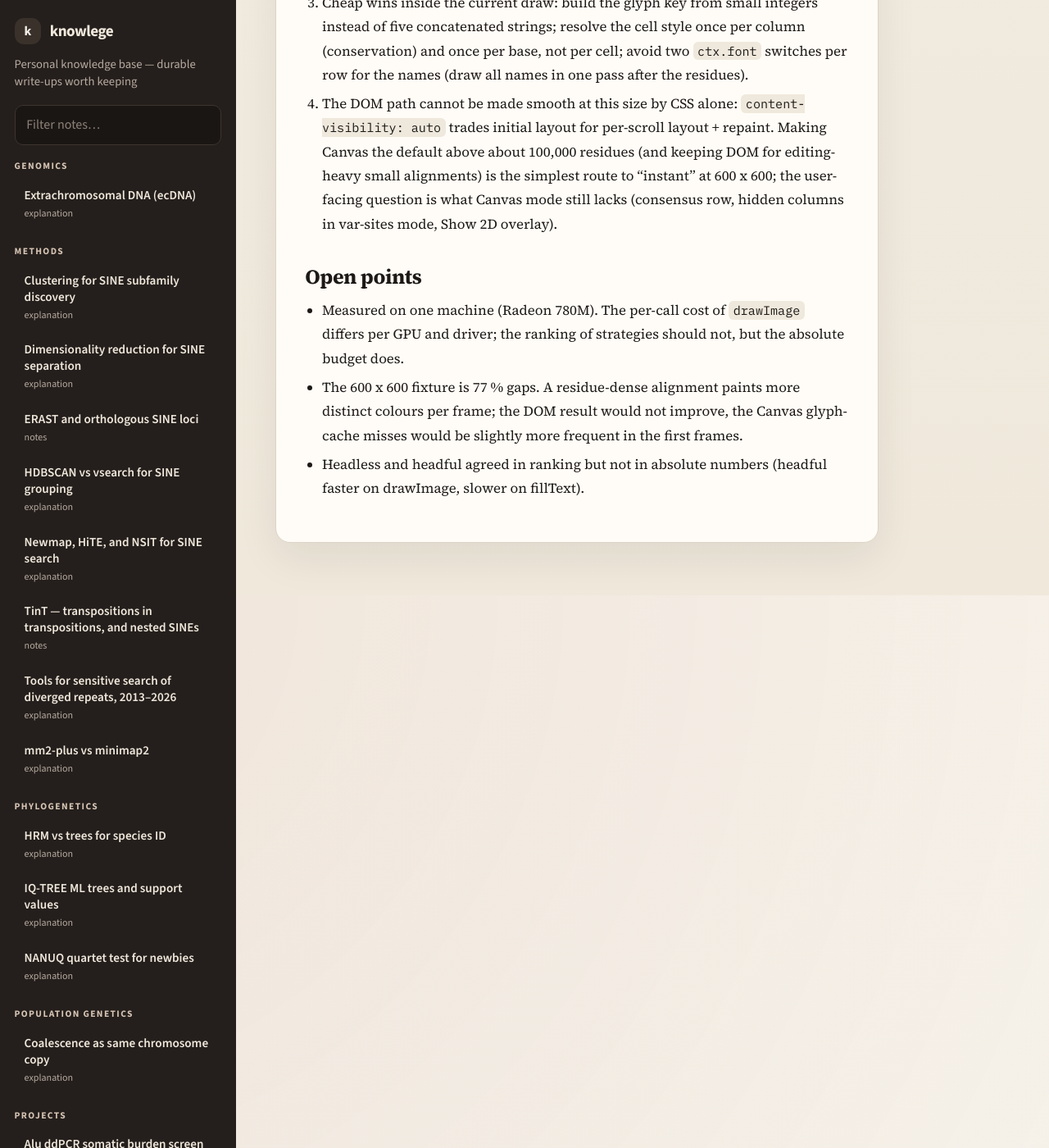
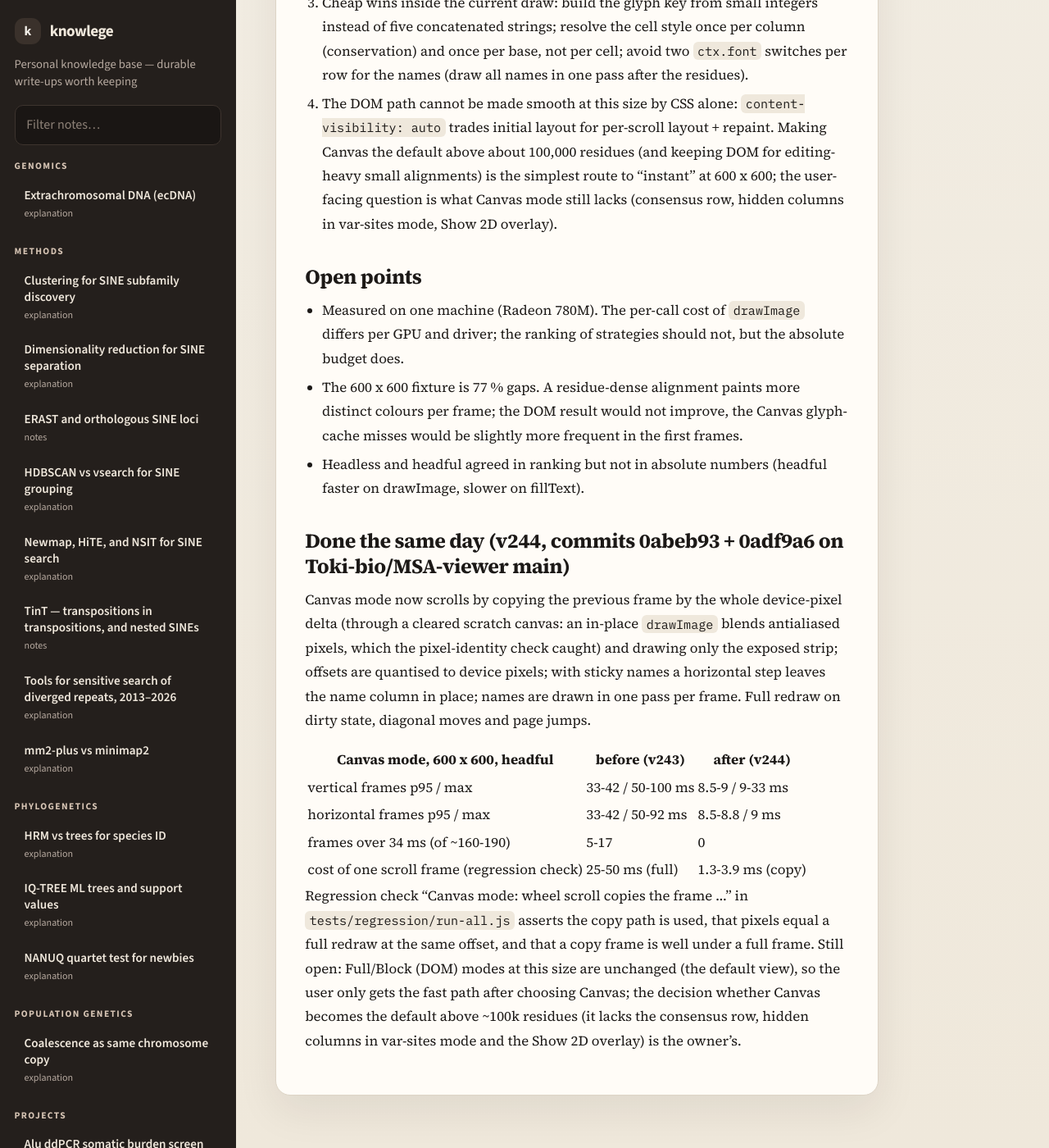
Before and after one commit to Toki-bio/knowlege, a Jekyll site: the page built from projects/viewalign-scroll-responsiveness-2026-10.md, in a window 1280 px wide and 1400 px high, scrolled down 4169 px. Shown: the whole window at 82% size. Built offline with Jekyll 4.4.1, drawn with Linux system fonts in a browser that asks for light colours.

Commit message:
ViewAlign scroll note: copy-scroll implemented in v244, before/after numbers
Co-Authored-By: Claude Fable 5.1 <noreply@anthropic.com>

```diff
--- a/projects/viewalign-scroll-responsiveness-2026-10.md
+++ b/projects/viewalign-scroll-responsiveness-2026-10.md
@@ -135,3 +135,25 @@ either.
   would be slightly more frequent in the first frames.
 - Headless and headful agreed in ranking but not in absolute numbers (headful faster on
   drawImage, slower on fillText).
+
+## Done the same day (v244, commits 0abeb93 + 0adf9a6 on Toki-bio/MSA-viewer main)
+
+Canvas mode now scrolls by copying the previous frame by the whole device-pixel delta
+(through a cleared scratch canvas: an in-place `drawImage` blends antialiased pixels, which
+the pixel-identity check caught) and drawing only the exposed strip; offsets are quantised to
+device pixels; with sticky names a horizontal step leaves the name column in place; names are
+drawn in one pass per frame. Full redraw on dirty state, diagonal moves and page jumps.
+
+| Canvas mode, 600 x 600, headful | before (v243) | after (v244) |
+|---|---|---|
+| vertical frames p95 / max | 33-42 / 50-100 ms | 8.5-9 / 9-33 ms |
+| horizontal frames p95 / max | 33-42 / 50-92 ms | 8.5-8.8 / 9 ms |
+| frames over 34 ms (of ~160-190) | 5-17 | 0 |
+| cost of one scroll frame (regression check) | 25-50 ms (full) | 1.3-3.9 ms (copy) |
+
+Regression check "Canvas mode: wheel scroll copies the frame ..." in `tests/regression/run-all.js`
+asserts the copy path is used, that pixels equal a full redraw at the same offset, and that a
+copy frame is well under a full frame. Still open: Full/Block (DOM) modes at this size are
+unchanged (the default view), so the user only gets the fast path after choosing Canvas; the
+decision whether Canvas becomes the default above ~100k residues (it lacks the consensus
+row, hidden columns in var-sites mode and the Show 2D overlay) is the owner's.
```
